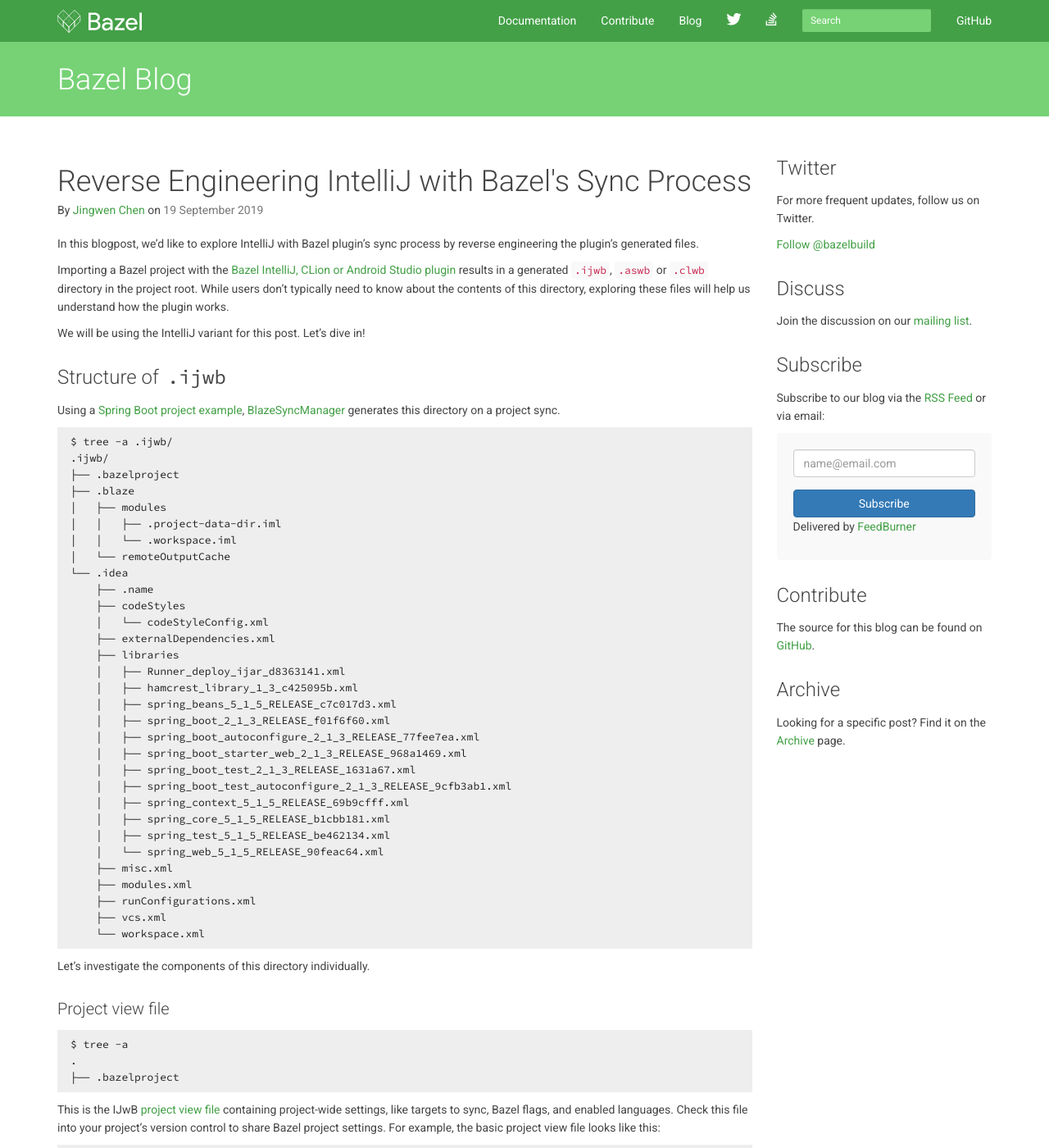
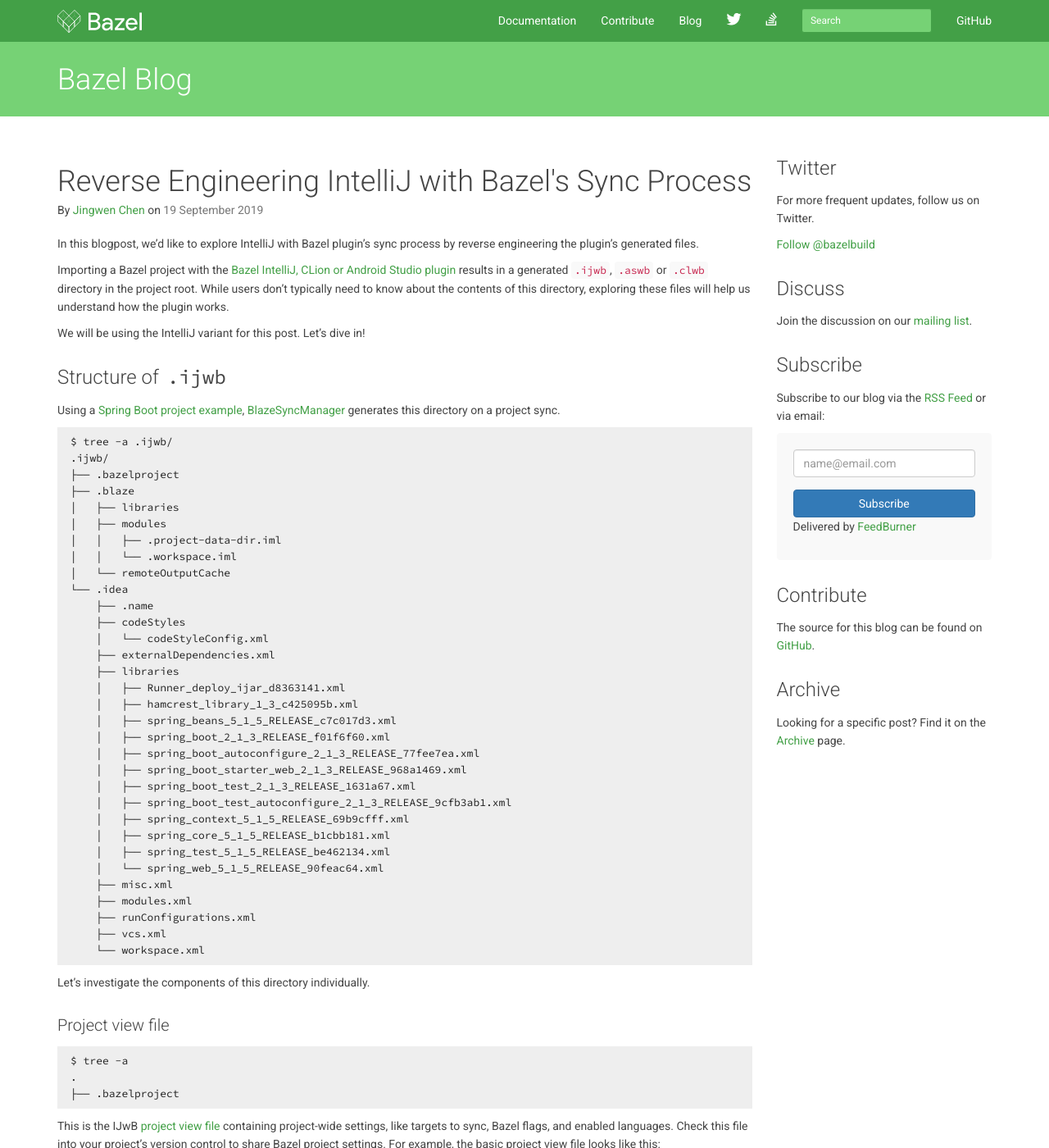
Before and after one commit to bazelbuild/bazel-blog, a Jekyll site: the page built from _posts/2019-09-19-ijwb-reverse-engineering-sync.md, in a window 1280 px wide and 1400 px high. Shown: the whole window at 82% size. Built offline with Jekyll 4.4.1, drawn with Linux system fonts in a browser that asks for light colours; nearby versions of some CDN libraries; library files that are not in the unit come from our copies; Markdown is read by kramdown in place of the engine named in the settings; some of the changed lines change nothing that is shown; some of the changed text lies outside the part shown.

Commit message:
Add information about .blaze/libraries

````diff
--- a/_posts/2019-09-19-ijwb-reverse-engineering-sync.md
+++ b/_posts/2019-09-19-ijwb-reverse-engineering-sync.md
@@ -28,6 +28,7 @@
 .ijwb/
 ├── .bazelproject
 ├── .blaze
+│   ├── libraries
 │   ├── modules
 │   │   ├── .project-data-dir.iml
 │   │   └── .workspace.iml
@@ -106,6 +107,14 @@
 
 ```
 ├── .blaze
+│   ├── libraries
+```
+
+This is the location of the plugin's JAR cache, if enabled in settings. This
+helps provide a more robust code navigation experience, but with the possibility
+of missing changes made by Bazel outside of the IDE view.
+
+```
 │   ├── modules
 ```
 
````
